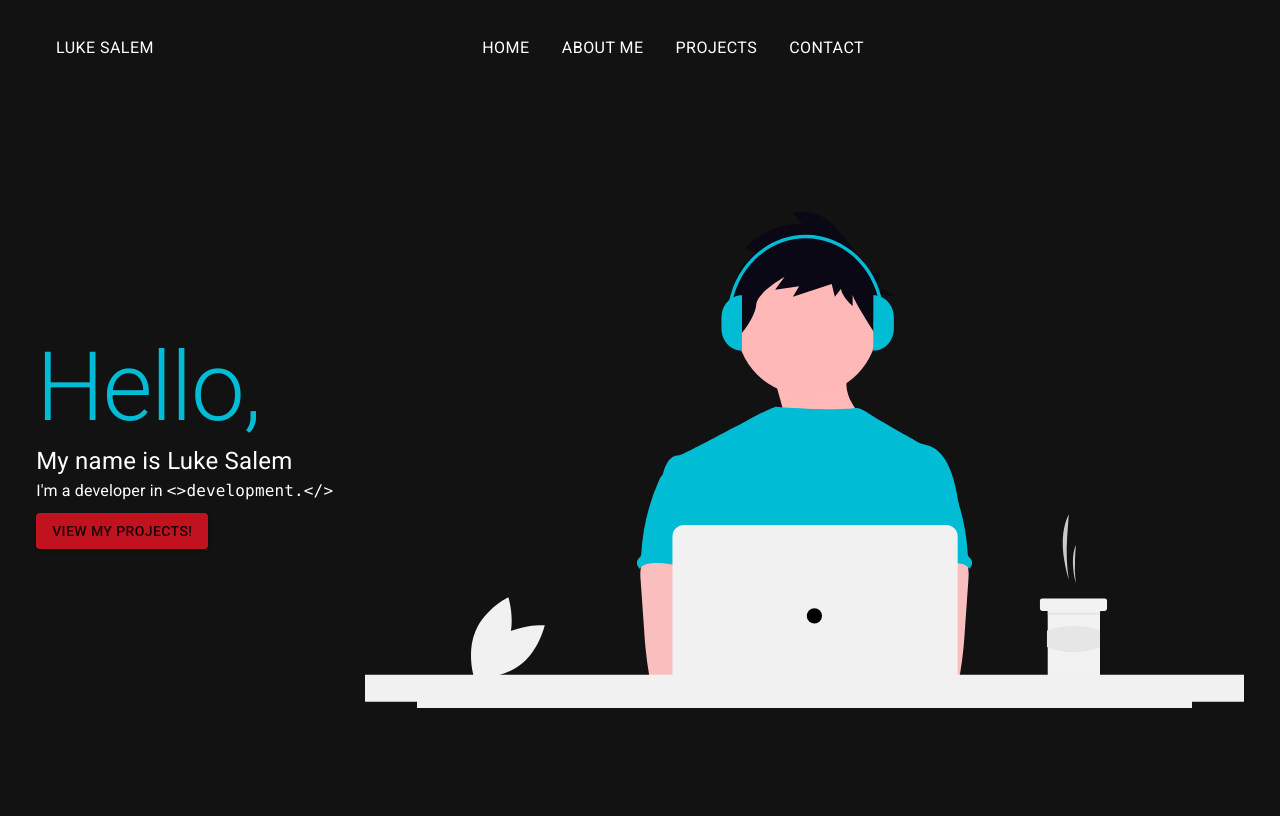
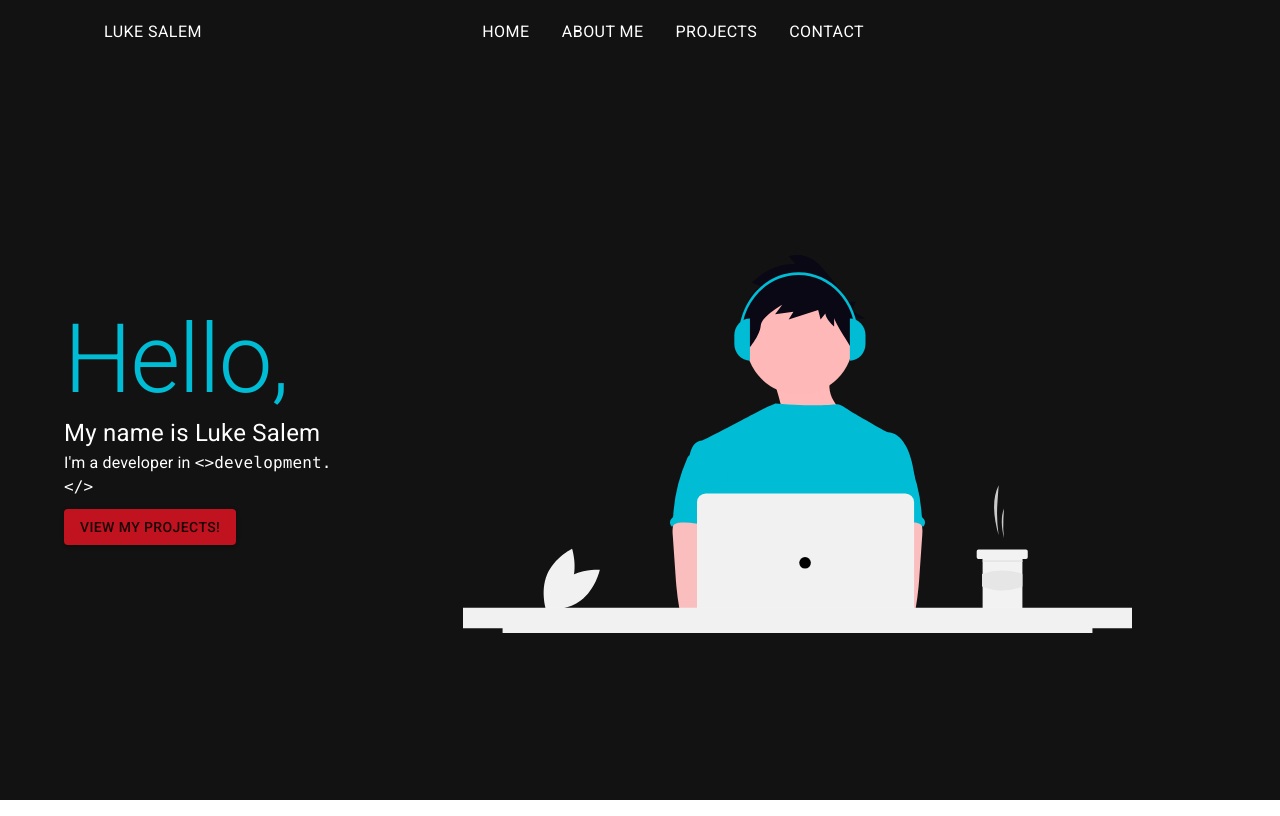
Before and after one commit to lukebike/portfoliov2, a React (Vite) app: page / in a window 1280 px wide. Built offline with nearby package versions, Linux system fonts and the light colour scheme; some icons are missing.

Commit message:
Centralized page on larger screens  with a container

```diff
--- a/src/About.tsx
+++ b/src/About.tsx
@@ -26,7 +26,7 @@ export default function Home() {
         opacity: mounted ? 1 : 0,
         transition: "opacity 0.8s ease-in-out",
         minHeight: { xs: "80vh" },
-        height: { lg: "80vh" },
+        height: { lg: "80vh", xs: "100vh" },
         display: { lg: "flex" },
         justifyContent: "center",
         alignItems: "center",
--- a/src/App.css
+++ b/src/App.css
@@ -1,6 +1,13 @@
 @import "tailwindcss";
 @plugin "daisyui";
 
+html,
+body {
+  height: 100vh;
+  width: 100vw;
+  padding: 0;
+  margin: 0;
+}
 /* :root::before {
   content: "";
   position: fixed;
@@ -15,14 +22,8 @@
 } */
 
 #root {
-  min-height: 100vh;
-  min-width: 100vw;
   height: 100%;
   width: 100%;
-  margin: 0;
-  padding: 1rem;
-  position: relative;
-  z-index: 1;
 }
 
 @media (min-width: 1000px) {
--- a/src/App.tsx
+++ b/src/App.tsx
@@ -15,6 +15,7 @@ import { lightThemeOptions, darkThemeOptions } from "./ThemeOptions";
 import { useEffect, useState, useMemo } from "react";
 import CardList from "./CardList.tsx";
 import {
+  Container,
   createTheme,
   CssBaseline,
   ThemeProvider,
@@ -47,6 +48,7 @@ function App() {
     return () => window.removeEventListener("hashchange", onHashChange);
   }, []);
   return (
+    <Container maxWidth="lg">
       <ThemeProvider theme={theme}>
         <CssBaseline />
         {isMobile ? (
@@ -67,6 +69,7 @@ function App() {
         {hash === "#Projects" && <CardList />}
         {hash === "#Contact" && <ContactForm />}
       </ThemeProvider>
+    </Container>
   );
 }
 
--- a/src/CardList.tsx
+++ b/src/CardList.tsx
@@ -41,17 +41,16 @@ export default function CardList() {
       </Typography>
       <Grid
         container
-        spacing={4}
+        spacing={{ lg: 5 }}
         justifyContent="space-around"
         sx={{
-          marginLeft: {},
           flexDirection: "row",
           width: { xl: "100%" },
           alignItems: "center",
         }}
       >
         {cards.map((card: CardTypes, idx: number) => (
-          <Grid key={idx} size={{ xs: 12, sm: 6, md: 6, lg: 5, xl: 4 }}>
+          <Grid key={idx} size={{ xs: 12, sm: 6, md: 6, lg: 6, xl: 6 }}>
             <MediaCard {...card} />
           </Grid>
         ))}
--- a/src/Home.tsx
+++ b/src/Home.tsx
@@ -93,7 +93,7 @@ export default function Hero({ mode }: { mode: "light" | "dark" }) {
         <img
           src={mode === "dark" ? heroImg : heroImg2}
           style={{
-            width: "100%",
+            width: isMobile ? "100%" : "80%",
             height: "auto",
             display: "block",
           }}
--- a/src/MediaCard.tsx
+++ b/src/MediaCard.tsx
@@ -27,7 +27,7 @@ function MediaCard({
     <Card
       sx={{
         position: "relative",
-        width: { xl: "100%", lg: 600 },
+        width: { xl: "100%", lg: 500, md: 400 },
 
         backgroundColor: "#1e1e1e",
         minHeight: "400",
@@ -59,7 +59,6 @@ function MediaCard({
           justifyContent: "center",
           alignItems: "center",
           color: "white",
-          p: 4,
           textAlign: "center",
           height: "100%",
         }}
```
Lines whose indentation alone changed are shown as unchanged.
